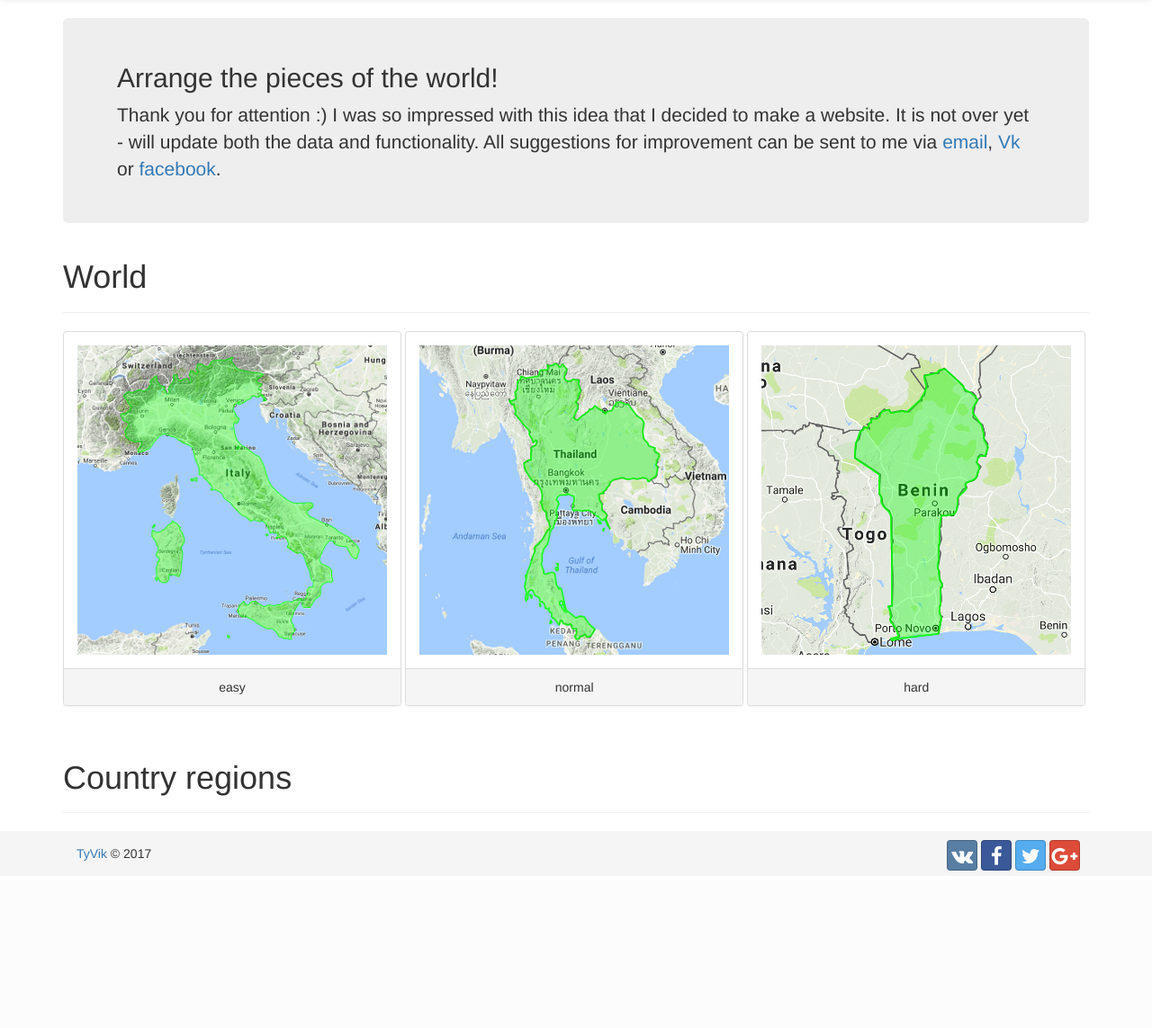
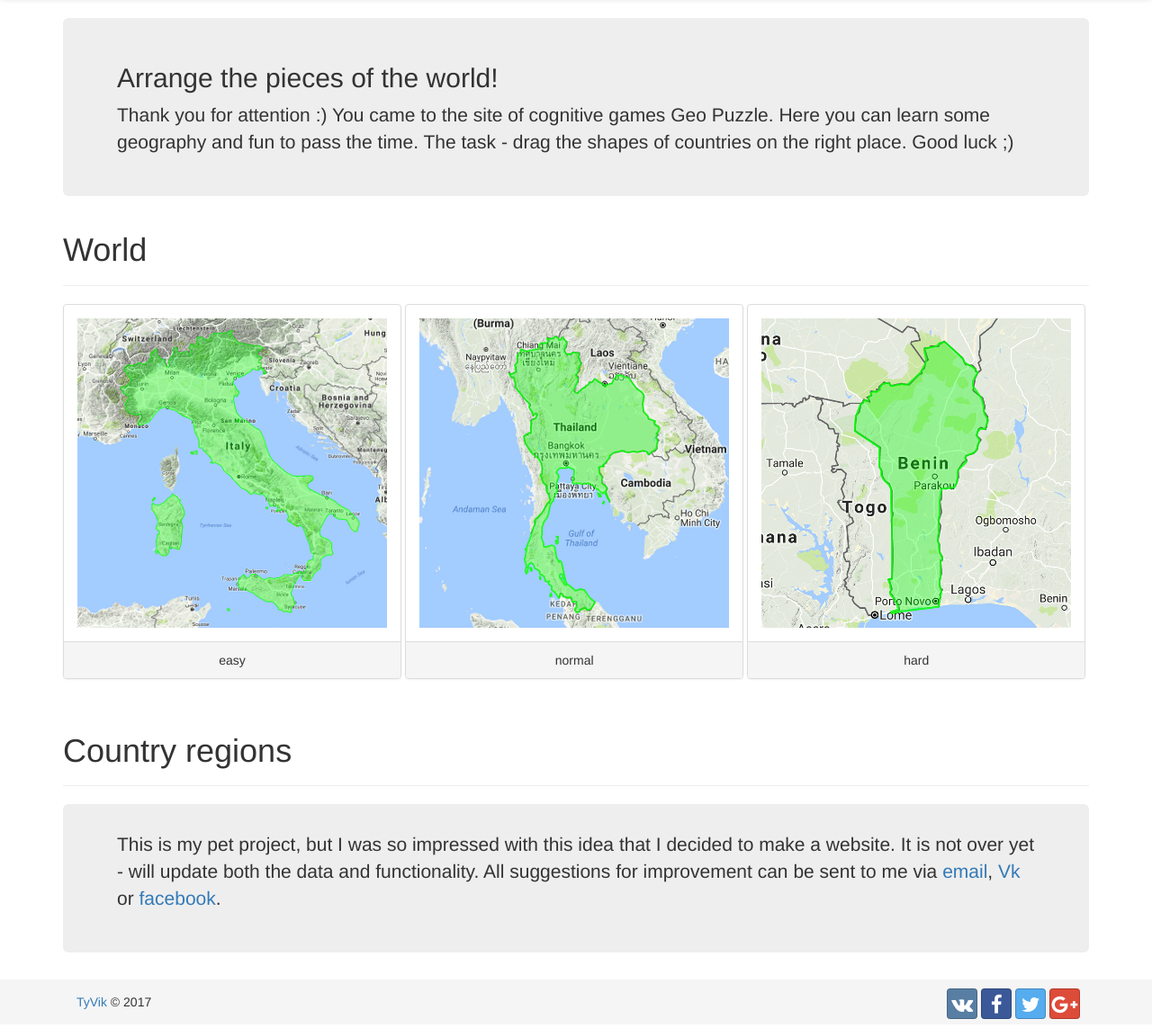
Before and after one commit to TyVik/geopuzzle, a Django app: template templates/index.html in a window 1280 px wide. Shown: the part 52-1195 px from the top of the page at 90% size. Before the commit the page ends 1020 px from the top, so only its background shows below. Run offline with Django 3.2, Linux system fonts and the light colour scheme; the template is opened without the code that fills it, so the values that code supplies are empty; some libraries are stand-ins or nearby versions.

Commit message:
Update index description.

```diff
--- a/templates/index.html
+++ b/templates/index.html
@@ -11,10 +11,9 @@
         <div class="jumbotron">
             <h2>{% trans 'Arrange the pieces of the world!' %}</h2>
             <p>
-{% blocktrans %}Thank you for attention :) I was so impressed with this idea that I decided to make a website. It is
-not over yet - will update both the data and functionality. All suggestions for improvement can be sent to me via
-<a href="mailto:tyvik8@gmail.com?&subject=Geo!Puzzle">email</a>, <a href="https://vk.com/tyvik" target="_blank">Vk</a>
-or <a href="https://www.facebook.com/TyVikZero" target="_blank">facebook</a>.{% endblocktrans %}
+{% blocktrans %}Thank you for attention :) You came to the site of cognitive games Geo Puzzle. Here you can learn some
+geography and fun to pass the time. The task - drag the shapes of countries on the right place.
+Good luck ;){% endblocktrans %}
             </p>
         </div>
         <div class="page-header">
@@ -55,5 +54,13 @@ or <a href="https://www.facebook.com/TyVikZero" target="_blank">facebook</a>.{%
             </div>
             {% endfor %}
         </div>
+        <div class="jumbotron">
+            <p>
+{% blocktrans %}This is my pet project, but I was so impressed with this idea that I decided to make a website. It is
+not over yet - will update both the data and functionality. All suggestions for improvement can be sent to me via
+<a href="mailto:tyvik8@gmail.com?&subject=Geo!Puzzle">email</a>, <a href="https://vk.com/tyvik" target="_blank">Vk</a>
+or <a href="https://www.facebook.com/TyVikZero" target="_blank">facebook</a>.{% endblocktrans %}
+            </p>
+        </div>
     </div>
 {% endblock %}
```
Also changed, not shown: locale/ru/LC_MESSAGES/django.po.
